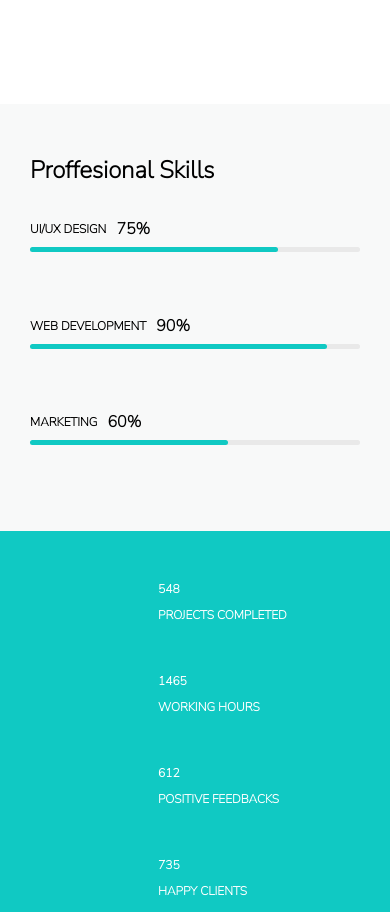
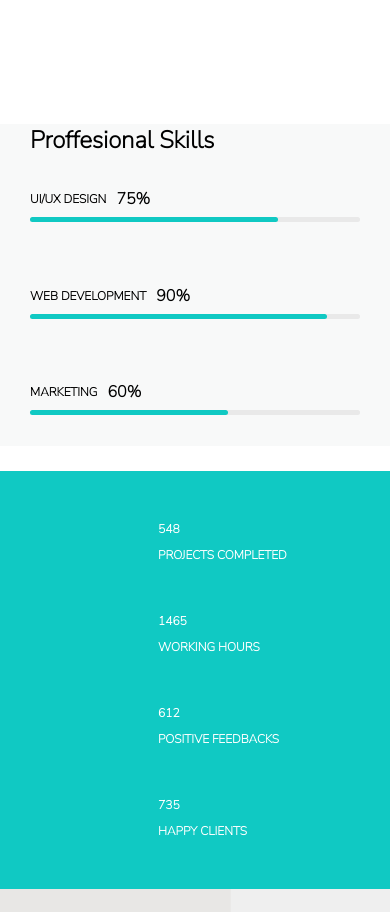
Before and after one commit to aeodflux/Piroll, a website: page src/index.html in a window 390 px wide. Shown: the part 759-1671 px from the top of the page. Drawn offline with nearby package versions, Linux system fonts and the light colour scheme; files that its build step writes are made by us from their sources.

Commit message:
Fix mobile version

```diff
--- a/src/scss/process.scss
+++ b/src/scss/process.scss
@@ -8,7 +8,7 @@
         padding: 50px;
     }
     @include media($mobile) {
-        padding: 30px;
+        padding: 45px 30px;
     }
     &__content {
         margin: 0 auto;
--- a/src/scss/skills.scss
+++ b/src/scss/skills.scss
@@ -28,7 +28,7 @@
         padding: 45px 85px;
     }
     @include media($mobile) {
-        padding: 30px;
+        padding: 0 30px;
     }
     &__item {
         margin: 25px 0;
```
